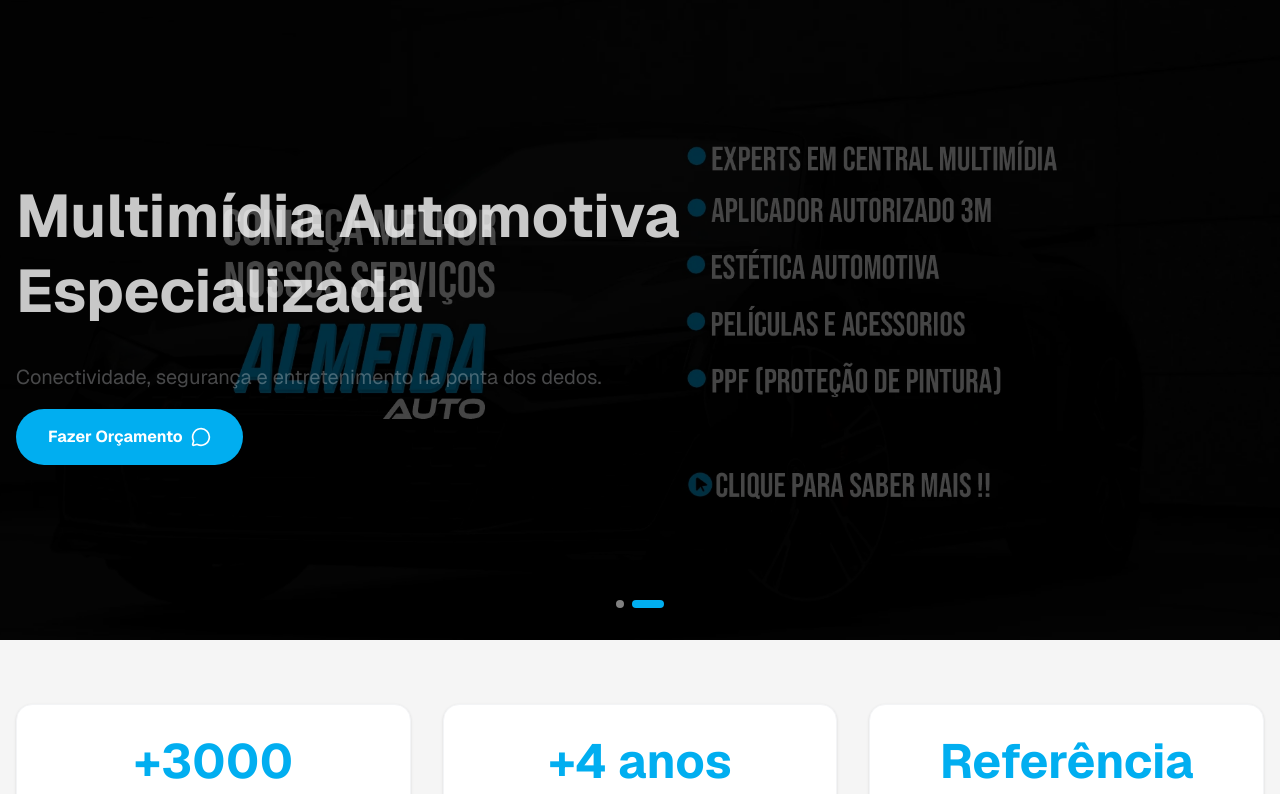
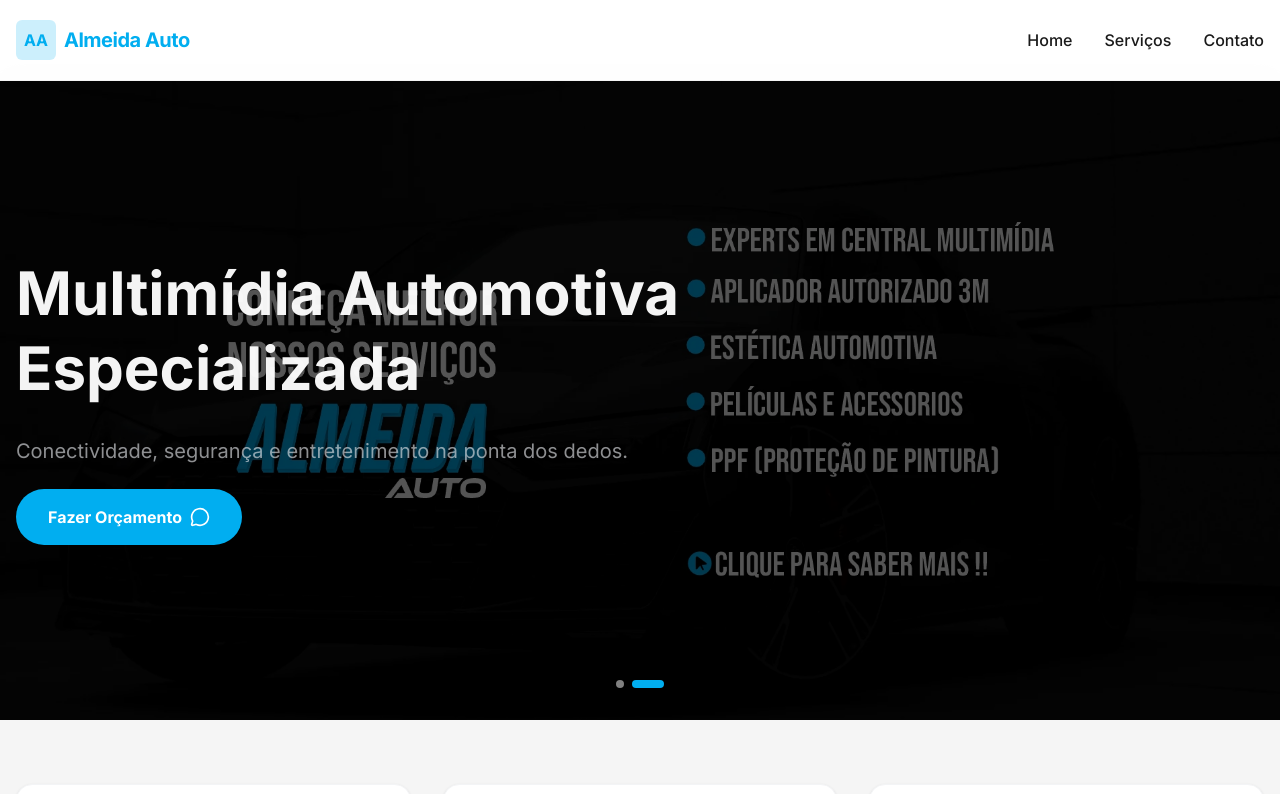
Before and after one commit to Dioogooa/Almeida-auto, a Next.js app: page / in a window 1280 px wide. Shown: the top 794 px of the page. Built offline with nearby package versions, Linux system fonts and the light colour scheme.

Commit message:
header e footer

```diff
--- a/app/layout.js
+++ b/app/layout.js
@@ -1,28 +1,23 @@
-import { Geist, Geist_Mono } from "next/font/google";
+import { Inter } from "next/font/google";
 import "./globals.css";
+import Header from "@/components/ui/Header";
+import Footer from "@/components/ui/Footer";
 
-const geistSans = Geist({
-  variable: "--font-geist-sans",
-  subsets: ["latin"],
-});
-
-const geistMono = Geist_Mono({
-  variable: "--font-geist-mono",
-  subsets: ["latin"],
-});
+const inter = Inter({ subsets: ["latin"], weight: ["400", "500", "600", "700"] });
 
 export const metadata = {
-  title: "Create Next App",
-  description: "Generated by create next app",
+  title: "Almeida Auto | Multimídia e Estética Automotiva",
+  description: "Transforme seu carro com tecnologia e estilo. Referência em multimídia automotiva, acessórios e estética com mais de 4 anos de mercado.",
 };
 
 export default function RootLayout({ children }) {
   return (
-    <html
-      lang="en"
-      className={`${geistSans.variable} ${geistMono.variable} h-full antialiased`}
-    >
-      <body className="min-h-full flex flex-col">{children}</body>
+    <html lang="pt-BR" className={`${inter.className} scroll-smooth`}>
+      <body className="min-h-screen flex flex-col pt-20">
+        <Header />
+        <main className="flex-grow">{children}</main>
+        <Footer />
+      </body>
     </html>
   );
 }
--- /dev/null
+++ b/components/ui/Header.jsx
@@ -0,0 +1,28 @@
+import Link from "next/link";
+
+export default function Header() {
+  return (
+    <header className="fixed top-0 left-0 right-0 z-50 bg-background/80 backdrop-blur-md border-b border-muted">
+      <div className="max-w-7xl mx-auto px-4 h-20 flex items-center justify-between">
+        <Link href="/" className="flex items-center gap-2">
+          {/* Logo */}
+          <div className="w-10 h-10 bg-primary/20 rounded-md flex items-center justify-center text-primary font-bold">
+            AA
+          </div>
+          <span className="font-bold text-xl tracking-tight text-primary">Almeida Auto</span>
+        </Link>
+
+        <nav className="hidden md:flex items-center gap-8 font-medium">
+          <Link href="/" className="hover:text-primary transition-colors text-foreground">Home</Link>
+          <Link href="/servicos" className="hover:text-primary transition-colors text-foreground">Serviços</Link>
+          <Link href="#contato" className="hover:text-primary transition-colors text-foreground">Contato</Link>
+        </nav>
+
+        {/* Menu mobile */}
+        <button className="md:hidden p-2 text-foreground">
+          <svg xmlns="http://www.w3.org/2000/svg" width="24" height="24" viewBox="0 0 24 24" fill="none" stroke="currentColor" strokeWidth="2" strokeLinecap="round" strokeLinejoin="round"><line x1="4" x2="20" y1="12" y2="12"/><line x1="4" x2="20" y1="6" y2="6"/><line x1="4" x2="20" y1="18" y2="18"/></svg>
+        </button>
+      </div>
+    </header>
+  );
+}
```
